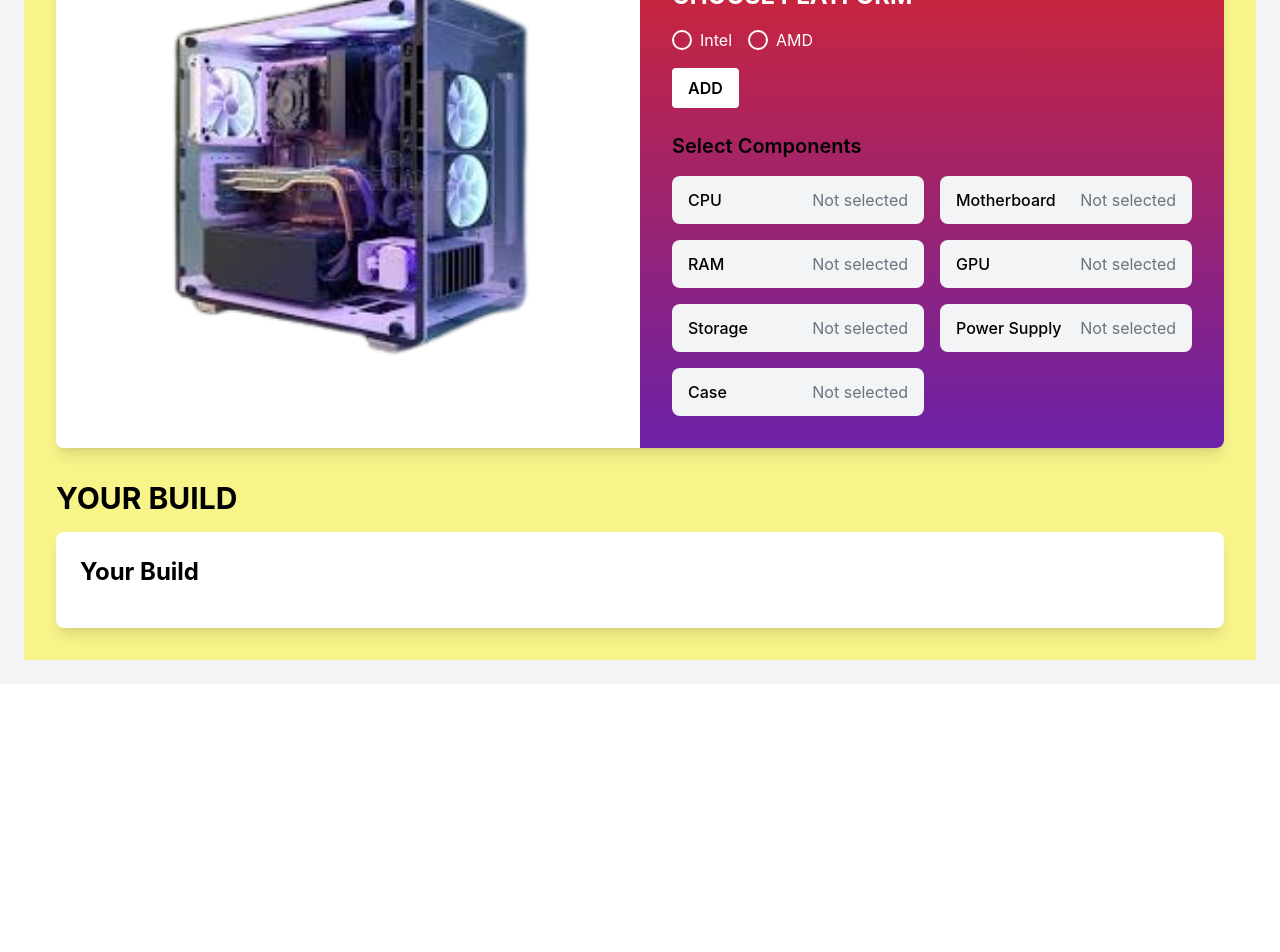
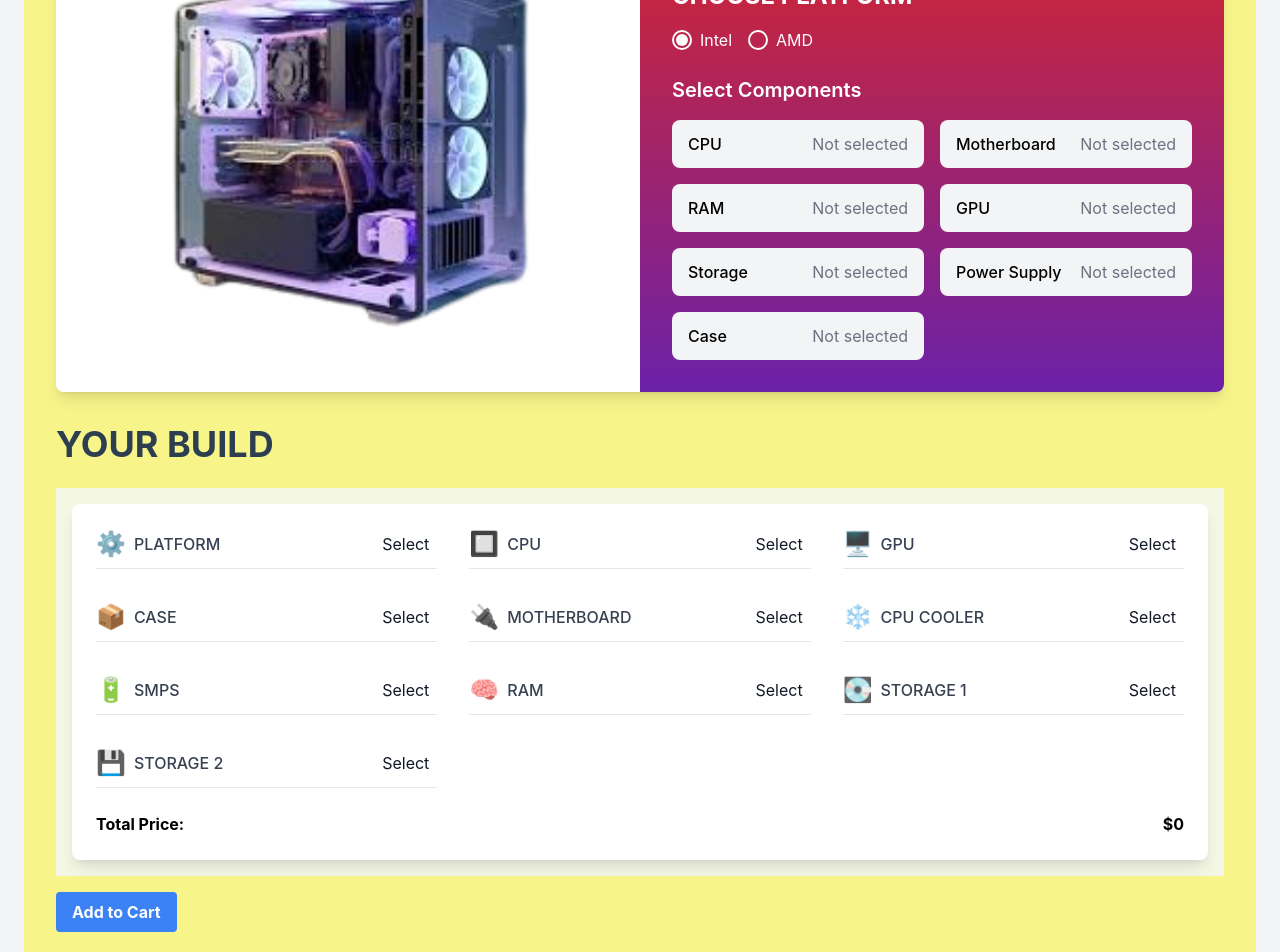
Before and after one commit to ArjunAmbavane01/Ecommerce-app, a React (Create React App) app in the folder frontend/: page /customize-pc in a window 1280 px wide. Shown: the part 480-1432 px from the top of the page. Before the commit the page ends 1164 px from the top, so only its background shows below. Built offline with nearby package versions, Linux system fonts and the light colour scheme.

Commit message:
PC Build Fix

```diff
--- a/frontend/src/components/pc/BuildSummary.js
+++ b/frontend/src/components/pc/BuildSummary.js
@@ -1,16 +1,69 @@
 import React from 'react';
+import { usePCParts } from '../../contexts/PCPartsContext';
+import { Trash2 } from 'lucide-react';
 
-const BuildSummary = ({ selectedComponents }) => {
+const BuildSummary = () => {
+  const { selectedComponents, setSelectedComponents } = usePCParts();
+
+  const removeComponent = (componentName) => {
+    setSelectedComponents(prev => {
+      const newComponents = { ...prev };
+      delete newComponents[componentName];
+      return newComponents;
+    });
+  };
+
+  const totalPrice = Object.values(selectedComponents).reduce((sum, component) => sum + (component?.price || 0), 0);
+
+  const componentTypes = [
+    { name: 'PLATFORM', icon: '⚙️' },
+    { name: 'CPU', icon: '🔲' },
+    { name: 'GPU', icon: '🖥️' },
+    { name: 'CASE', icon: '📦' },
+    { name: 'MOTHERBOARD', icon: '🔌' },
+    { name: 'CPU COOLER', icon: '❄️' },
+    { name: 'SMPS', icon: '🔋' },
+    { name: 'RAM', icon: '🧠' },
+    { name: 'STORAGE 1', icon: '💽' },
+    { name: 'STORAGE 2', icon: '💾' },
+  ];
+
   return (
-    <div className="bg-white rounded-lg shadow-lg p-6">
-      <h2 className="text-2xl font-bold mb-4">Your Build</h2>
-      <div className="space-y-4">
-        {Object.entries(selectedComponents).map(([component, selection]) => (
-          <div key={component} className="flex justify-between items-center border-b pb-2">
-            <span className="font-medium text-gray-700">{component}</span>
-            <span className="text-gray-900">{selection}</span>
+    <div className="bg-[#f5f7e5] flex flex-col items-center justify-center p-4">
+      <div className="w-full">
+        <div className="bg-white rounded-lg shadow-lg p-6">
+          <div className="grid grid-cols-3 gap-8">
+            {componentTypes.map((component, index) => {
+              const selectedComponent = selectedComponents[component.name] || { name: 'Select', price: 0 };
+              return (
+                <div key={index} className="flex justify-between items-center border-b pb-2">
+                  <div className="flex items-center">
+                    <span className="mr-2 text-2xl">{component.icon}</span>
+                    <span className="font-medium text-gray-700">{component.name}</span>
+                  </div>
+                  <div className="flex items-center">
+                    <span className="text-gray-900 mr-2">{selectedComponent.name}</span>
+                    {selectedComponent.name !== 'Select' && (
+                      <>
+                        <span className="text-sm text-gray-500 mr-2">${selectedComponent.price}</span>
+                        <button
+                          onClick={() => removeComponent(component.name)}
+                          className="text-red-500 hover:text-red-700"
+                        >
+                          <Trash2 size={18} />
+                        </button>
+                      </>
+                    )}
+                  </div>
+                </div>
+              );
+            })}
           </div>
-        ))}
+          <div className="mt-6 flex justify-between items-center font-bold">
+            <span>Total Price:</span>
+            <span>${totalPrice}</span>
+          </div>
+        </div>
       </div>
     </div>
   );
--- a/frontend/src/components/pc/ComponentModal.js
+++ b/frontend/src/components/pc/ComponentModal.js
@@ -1,39 +1,42 @@
 import React from 'react';
+import { usePCParts } from '../../contexts/PCPartsContext';
 
-const ComponentModal = ({ component, platform, setSelectedComponents, closeModal }) => {
-  const options = ['Option 1', 'Option 2', 'Option 3'];
+const ComponentModal = ({ component, options, closeModal }) => {
+  const { selectedComponents, setSelectedComponents } = usePCParts();
 
-  const selectOption = (option) => {
-    setSelectedComponents((prev) => ({ ...prev, [component]: option }));
+  const handleSelect = (option) => {
+    setSelectedComponents(prev => ({
+      ...prev,
+      [component]: option
+    }));
     closeModal();
   };
 
   return (
-    <div className="fixed inset-0 bg-black bg-opacity-50 flex items-center justify-center">
-      <div className="bg-white p-6 rounded-lg w-1/2">
-        <h3 className="text-xl font-semibold mb-4">Select {component}</h3>
-        <div className="space-y-2">
-          {options.map((option) => (
+    <div className="fixed inset-0 bg-black bg-opacity-50 flex items-center justify-center z-50">
+      <div className="bg-white rounded-lg p-6 w-96">
+        <h2 className="text-2xl font-bold mb-4">Select {component}</h2>
+        <div className="space-y-4">
+          {options.map((option, index) => (
             <button
-              key={option}
-              className="w-full text-left px-4 py-2 bg-gray-100 hover:bg-gray-200 rounded"
-              onClick={() => selectOption(option)}
+              key={`${option.name}-${index}`}
+              className="w-full text-left px-4 py-2 bg-gray-100 hover:bg-gray-200 rounded-lg flex justify-between items-center"
+              onClick={() => handleSelect(option)}
             >
-              {option}
+              <span>{option.name}</span>
+              <span className="text-sm text-gray-500">${option.price}</span>
             </button>
           ))}
         </div>
         <button
-          className="mt-4 px-4 py-2 bg-red-500 text-white rounded"
+          className="mt-6 w-full bg-red-500 text-white py-2 rounded-lg hover:bg-red-600"
           onClick={closeModal}
         >
-          Close
+          Cancel
         </button>
       </div>
     </div>
   );
 };
 
-
-
 export default ComponentModal;
--- a/frontend/src/components/pc/ComponentSelector.js
+++ b/frontend/src/components/pc/ComponentSelector.js
@@ -1,17 +1,82 @@
 import React, { useState } from 'react';
+import { usePCParts } from '../../contexts/PCPartsContext';
 import ComponentModal from './ComponentModal';
 
 const components = [
-  { name: 'CPU'},
-  { name: 'Motherboard'},
-  { name: 'RAM'},
-  { name: 'GPU'},
-  { name: 'Storage'},
-  { name: 'Power Supply'},
-  { name: 'Case'},
+  {
+    name: 'CPU',
+    options: [
+      { name: 'Intel Core i5-12600K', price: 299, platform: 'intel' },
+      { name: 'Intel Core i7-12700K', price: 399, platform: 'intel' },
+      { name: 'Intel Core i9-12900K', price: 599, platform: 'intel' },
+      { name: 'AMD Ryzen 5 5600X', price: 299, platform: 'amd' },
+      { name: 'AMD Ryzen 7 5800X', price: 449, platform: 'amd' },
+    ]
+  },
+  {
+    name: 'Motherboard',
+    options: [
+      { name: 'ASUS ROG Strix Z690-E Gaming', price: 469, platform: 'intel' },
+      { name: 'MSI MPG Z690 Carbon WiFi', price: 399, platform: 'intel' },
+      { name: 'Gigabyte Z690 AORUS Elite AX', price: 289, platform: 'intel' },
+      { name: 'ASUS ROG Strix B550-F Gaming', price: 189, platform: 'amd' },
+      { name: 'MSI MPG B550 Gaming Edge WiFi', price: 199, platform: 'amd' },
+    ]
+  },
+  {
+    name: 'RAM',
+    options: [
+      { name: 'Corsair Vengeance LPX 16GB', price: 89, platform: 'both' },
+      { name: 'G.Skill Ripjaws V 32GB', price: 129, platform: 'both' },
+      { name: 'Crucial Ballistix 16GB', price: 79, platform: 'both' },
+      { name: 'TeamGroup T-Force Delta RGB 32GB', price: 149, platform: 'both' },
+      { name: 'Kingston FURY Beast 64GB', price: 299, platform: 'both' },
+    ]
+  },
+  {
+    name: 'GPU',
+    options: [
+      { name: 'NVIDIA GeForce RTX 3060 Ti', price: 399, platform: 'both' },
+      { name: 'AMD Radeon RX 6700 XT', price: 479, platform: 'both' },
+      { name: 'NVIDIA GeForce RTX 3070', price: 499, platform: 'both' },
+      { name: 'AMD Radeon RX 6800', price: 579, platform: 'both' },
+      { name: 'NVIDIA GeForce RTX 3080', price: 699, platform: 'both' },
+    ]
+  },
+  {
+    name: 'Storage',
+    options: [
+      { name: 'Samsung 970 EVO Plus 1TB', price: 129, platform: 'both' },
+      { name: 'Western Digital Black SN750 1TB', price: 119, platform: 'both' },
+      { name: 'Crucial P5 1TB', price: 109, platform: 'both' },
+      { name: 'Sabrent Rocket 4 Plus 1TB', price: 169, platform: 'both' },
+      { name: 'Corsair MP600 Pro 1TB', price: 189, platform: 'both' },
+    ]
+  },
+  {
+    name: 'Power Supply',
+    options: [
+      { name: 'Corsair RM750x', price: 129, platform: 'both' },
+      { name: 'EVGA SuperNOVA 650 G5', price: 99, platform: 'both' },
+      { name: 'Seasonic Focus GX-650', price: 109, platform: 'both' },
+      { name: 'be quiet! Straight Power 11 750W', price: 139, platform: 'both' },
+      { name: 'Thermaltake Toughpower GF1 850W', price: 159, platform: 'both' },
+    ]
+  },
+  {
+    name: 'Case',
+    options: [
+      { name: 'NZXT H510', price: 69, platform: 'both' },
+      { name: 'Fractal Design Meshify C', price: 89, platform: 'both' },
+      { name: 'Phanteks Eclipse P300A', price: 59, platform: 'both' },
+      { name: 'Lian Li LANCOOL II Mesh', price: 99, platform: 'both' },
+      { name: 'Corsair 4000D Airflow', price: 79, platform: 'both' },
+    ]
+  },
 ];
 
-const ComponentSelector = ({ platform, selectedComponents, setSelectedComponents }) => {
+const ComponentSelector = () => {
+  const { platform, selectedComponents, setSelectedComponents } = usePCParts();
   const [modalOpen, setModalOpen] = useState(false);
   const [currentComponent, setCurrentComponent] = useState(null);
 
@@ -22,11 +87,11 @@ const ComponentSelector = ({ platform, selectedComponents, setSelectedComponents
 
   return (
     <div>
-      <h2 className="text-xl font-semibold mb-4">Select Components</h2>
+      <h2 className="text-xl font-semibold mb-4 text-white">Select Components</h2>
       <div className="grid grid-cols-2 gap-4">
-        {components.map(({ name }) => (
+        {components.map(({ name }, index) => (
           <button
-            key={name}
+            key={`${name}-${index}`}
             className="flex items-center justify-between px-4 py-3 bg-gray-100 hover:bg-gray-200 rounded-lg"
             onClick={() => openModal(name)}
           >
@@ -34,7 +99,7 @@ const ComponentSelector = ({ platform, selectedComponents, setSelectedComponents
               <span className="font-medium">{name}</span>
             </span>
             <span className="text-gray-500">
-              {selectedComponents[name] || 'Not selected'}
+              {selectedComponents[name] ? selectedComponents[name].name : 'Not selected'}
             </span>
           </button>
         ))}
@@ -42,7 +107,7 @@ const ComponentSelector = ({ platform, selectedComponents, setSelectedComponents
       {modalOpen && (
         <ComponentModal
           component={currentComponent}
-          platform={platform}
+          options={components.find(c => c.name === currentComponent).options.filter(option => option.platform === platform || option.platform === 'both')}
           setSelectedComponents={setSelectedComponents}
           closeModal={() => setModalOpen(false)}
         />
--- a/frontend/src/components/pc/PCCustomizer.js
+++ b/frontend/src/components/pc/PCCustomizer.js
@@ -1,18 +1,16 @@
-import React, { useState } from 'react';
+import React from 'react';
 import PlatformSelector from './PlatformSelector';
 import ComponentSelector from './ComponentSelector';
 import BuildSummary from './BuildSummary';
+import { usePCParts } from '../../contexts/PCPartsContext';
 
 const PCCustomizer = () => {
-  const [platform, setPlatform] = useState(null);
-  const [selectedComponents, setSelectedComponents] = useState({});
-
   return (
     <div className="bg-[#f7f48a] min-h-screen p-8">
       <div className="container mx-auto">
         <h1 className="text-4xl font-bold mb-4">BUILD A PC</h1>
         <p className="mb-8 text-gray-700">
-          Build your dream PC at the best price possible with theMVP configurator, our custom PC builder. Choose every part of your computer, experiment with different configurations and budgets, and download an instant quote. Assemble your perfect desktop PC in just a few clicks and get a tailored basic, gaming, or professional rig.
+          Build your dream PC at the best price possible with the MVP configurator, our custom PC builder. Choose every part of your computer, experiment with different configurations and budgets, and download an instant quote. Assemble your perfect desktop PC in just a few clicks and get a tailored basic, gaming, or professional rig.
         </p>
         <div className="bg-white rounded-lg shadow-lg overflow-hidden">
           <div className="flex">
@@ -28,22 +26,38 @@ const PCCustomizer = () => {
               <div className="bg-yellow-400 text-black font-semibold py-2 px-4 mb-4 inline-block">
                 PLATFORM
               </div>
-              <PlatformSelector platform={platform} setPlatform={setPlatform} />
-                <ComponentSelector
-                  platform={platform}
-                  selectedComponents={selectedComponents}
-                  setSelectedComponents={setSelectedComponents}
-                />
+              <PlatformSelector />
+              <ComponentSelector />
             </div>
           </div>
         </div>
         <div className="mt-8">
-          <h2 className="text-3xl font-bold mb-4">YOUR BUILD</h2>
-          <BuildSummary selectedComponents={selectedComponents} />
+        <h1 className="text-4xl font-bold mb-6 text-[#2c3e50]">YOUR BUILD</h1>
+          <BuildSummary />
         </div>
+        <AddToCartButton />
       </div>
     </div>
   );
 };
 
+const AddToCartButton = () => {
+  const { selectedComponents } = usePCParts();
+
+  const handleAddToCart = () => {
+    // Here you would typically send the selectedComponents to your cart system
+    console.log("Adding to cart:", selectedComponents);
+    // You can implement your cart logic here
+  };
+
+  return (
+    <button
+      className="mt-4 bg-blue-500 hover:bg-blue-700 text-white font-bold py-2 px-4 rounded"
+      onClick={handleAddToCart}
+    >
+      Add to Cart
+    </button>
+  );
+};
+
 export default PCCustomizer;
--- a/frontend/src/components/pc/PlatformSelector.js
+++ b/frontend/src/components/pc/PlatformSelector.js
@@ -1,6 +1,9 @@
 import React from 'react';
+import { usePCParts } from '../../contexts/PCPartsContext';
 
-const PlatformSelector = ({ platform, setPlatform }) => {
+const PlatformSelector = () => {
+  const { platform, setPlatform } = usePCParts();
+
   return (
     <div className="mb-6">
       <h2 className="text-2xl font-bold text-white mb-4">CHOOSE PLATFORM</h2>
@@ -34,12 +37,6 @@ const PlatformSelector = ({ platform, setPlatform }) => {
           AMD
         </label>
       </div>
-      <button
-        className="bg-white text-black font-semibold py-2 px-4 rounded"
-        onClick={() => console.log('Add platform')}
-      >
-        ADD
-      </button>
     </div>
   );
 };
--- /dev/null
+++ b/frontend/src/contexts/PCPartsContext.js
@@ -0,0 +1,22 @@
+import React, { createContext, useContext, useState } from 'react';
+
+const PCPartsContext = createContext();
+
+export const PCPartsProvider = ({ children }) => {
+  const [platform, setPlatform] = useState('intel');
+  const [selectedComponents, setSelectedComponents] = useState({});
+
+  return (
+    <PCPartsContext.Provider value={{ platform, setPlatform, selectedComponents, setSelectedComponents }}>
+      {children}
+    </PCPartsContext.Provider>
+  );
+};
+
+export const usePCParts = () => {
+  const context = useContext(PCPartsContext);
+  if (!context) {
+    throw new Error('usePCParts must be used within a PCPartsProvider');
+  }
+  return context;
+};
--- a/frontend/src/pages/pc/CustomizePC.js
+++ b/frontend/src/pages/pc/CustomizePC.js
@@ -1,16 +1,20 @@
 import React from 'react';
 import PCCustomizer from '../../components/pc/PCCustomizer';
 import Header from '../../components/Header';
+import { PCPartsProvider } from '../../contexts/PCPartsContext';
+
 
 const CustomizePC = () => {
   return (
     <div className="min-h-screen bg-gray-100">
-      <header className=" text-white bg-white shadow-md p-4">
+      <header className="text-white bg-white shadow-md p-4">
         <Header />
       </header>
       <main className="max-w-8xl mx-auto p-6">
         <h1 className="text-3xl font-bold mb-6">Customize Your PC</h1>
-        <PCCustomizer />
+        <PCPartsProvider>
+          <PCCustomizer />
+        </PCPartsProvider>
       </main>
     </div>
   );
```
Also changed, not shown: 1 other file (tests, documents, lock files or other folders).
